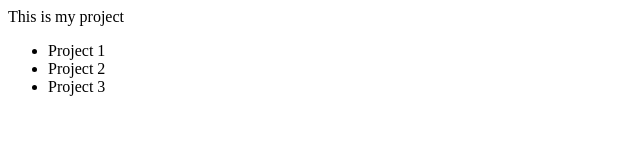
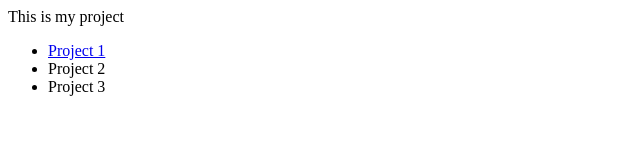
Before and after one commit to Shanera04/Shanera04.github.io, a plain HTML site: page index.html in a window 1280 px wide. Shown: the full height of the page, 0-640 px from the left. Drawn offline with Linux system fonts and the light colour scheme.

Commit message:
Update index.html

```diff
--- a/index.html
+++ b/index.html
@@ -4,7 +4,7 @@
 <body>
 <p> This is my project </p>
 <ul>
-<li> Project 1</li>
+  <li><a href="project3/index.html"> Project 1</a></li>
 <li> Project 2</li>
 <li> Project 3</li>
 </ul>
```
